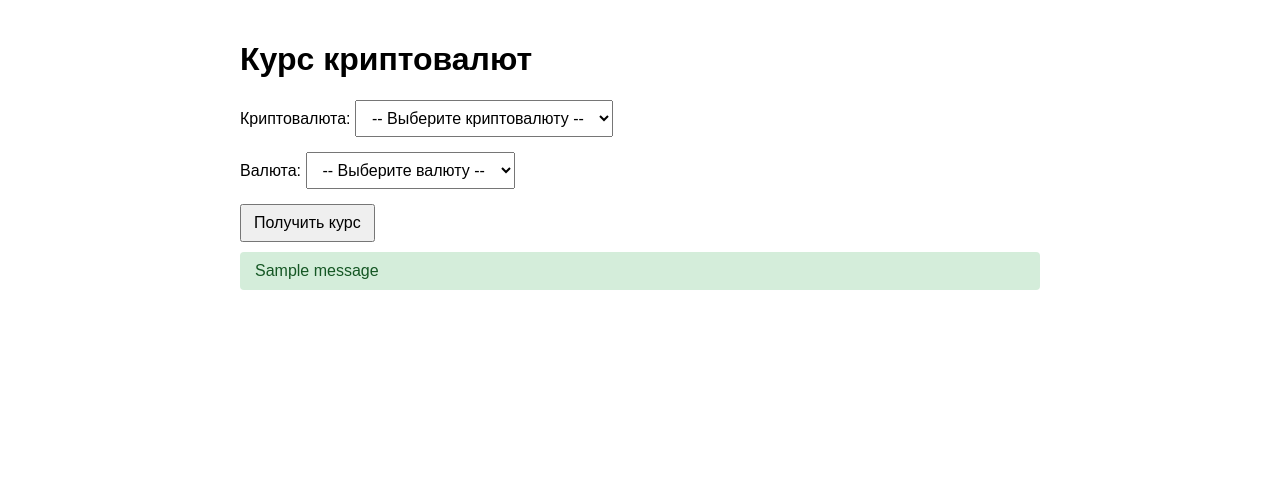
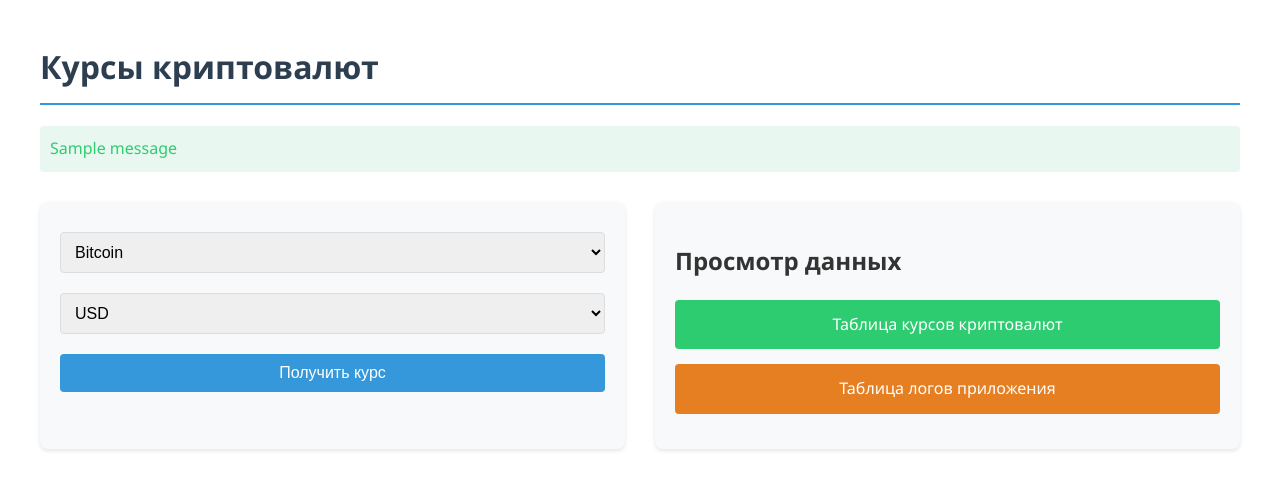
Before and after one commit to hauptmann1971/crypto_app, a Flask app: page / in a window 1280 px wide. Shown: the top 490 px of the page. Run offline with Flask 2, Linux system fonts and the light colour scheme; one stand-in notice (Sample message) is shown; a database or web service that is not in the repository returns one stand-in record (values such as "Sample title"); data that the repository does not hold is empty; parts of the project's set-up code (start-up, migrations or seed data) failed here and were passed over.

```diff
--- a/templates/index.html
+++ b/templates/index.html
@@ -3,85 +3,155 @@
 <head>
     <meta charset="UTF-8">
     <meta name="viewport" content="width=device-width, initial-scale=1.0">
-    <title>Курс криптовалют</title>
+    <title>Crypto App</title>
     <style>
         body {
-            font-family: Arial, sans-serif;
-            max-width: 800px;
+            font-family: 'Segoe UI', Tahoma, Geneva, Verdana, sans-serif;
+            line-height: 1.6;
+            margin: 0;
+            padding: 20px;
+            color: #333;
+            max-width: 1200px;
             margin: 0 auto;
+        }
+        h1 {
+            color: #2c3e50;
+            border-bottom: 2px solid #3498db;
+            padding-bottom: 10px;
+        }
+        .container {
+            display: grid;
+            grid-template-columns: 1fr 1fr;
+            gap: 30px;
+            margin-top: 30px;
+        }
+        .form-section, .tables-section {
+            background-color: #f8f9fa;
             padding: 20px;
-        }
-        .form-group {
-            margin-bottom: 15px;
+            border-radius: 8px;
+            box-shadow: 0 2px 4px rgba(0,0,0,0.1);
         }
         select, button {
-            padding: 8px 12px;
+            width: 100%;
+            padding: 10px;
+            margin: 10px 0;
+            border: 1px solid #ddd;
+            border-radius: 4px;
             font-size: 16px;
         }
-        .result {
+        button {
+            background-color: #3498db;
+            color: white;
+            border: none;
+            cursor: pointer;
+            transition: background-color 0.3s;
+        }
+        button:hover {
+            background-color: #2980b9;
+        }
+        .table-btn {
+            display: block;
+            text-align: center;
+            margin: 15px 0;
+            padding: 12px;
+            text-decoration: none;
+            color: white;
+            border-radius: 4px;
+        }
+        .messages {
+            margin: 20px 0;
+        }
+        .success {
+            color: #2ecc71;
+            padding: 10px;
+            background-color: #e8f8f0;
+            border-radius: 4px;
+        }
+        .error {
+            color: #e74c3c;
+            padding: 10px;
+            background-color: #fae8e6;
+            border-radius: 4px;
+        }
+        .last-rate {
             margin-top: 20px;
             padding: 15px;
-            border: 1px solid #ddd;
-            border-radius: 5px;
-            background-color: #f9f9f9;
-        }
-        .alert {
-            padding: 10px 15px;
-            margin: 10px 0;
+            background-color: #e8f4fc;
             border-radius: 4px;
         }
-        .alert-success {
-            background-color: #d4edda;
-            color: #155724;
+        .last-rate h3 {
+            margin-top: 0;
+            color: #2c3e50;
         }
-        .alert-error {
-            background-color: #f8d7da;
-            color: #721c24;
+        .last-rate p {
+            margin-bottom: 0;
+            font-size: 18px;
         }
     </style>
 </head>
 <body>
-    <h1>Курс криптовалют</h1>
+    <h1>Курсы криптовалют</h1>
 
-    <form method="POST">
-        <div class="form-group">
-            <label for="crypto">Криптовалюта:</label>
-            <select name="crypto" id="crypto" required>
+    <div class="messages">
+        {% with messages = get_flashed_messages(with_categories=true) %}
+            {% if messages %}
+                {% for category, message in messages %}
+                    <div class="{{ category }}">{{ message }}</div>
+                {% endfor %}
+            {% endif %}
+        {% endwith %}
+    </div>
+
+    <div class="container">
+        <div class="form-section">
+            <form method="POST" action="/">
+                <select name="crypto" required>
                     <option value="">-- Выберите криптовалюту --</option>
                     {% for crypto in cryptos %}
-                <option value="{{ crypto }}">{{ crypto|upper }}</option>
+                        <option value="{{ crypto }}"
+                            {% if (request.method == 'GET' and crypto == 'bitcoin') or
+                                  (request.method == 'POST' and request.form.get('crypto') == crypto) %}selected{% endif %}>
+                            {{ crypto|title }}
+                        </option>
                     {% endfor %}
                 </select>
-        </div>
 
-        <div class="form-group">
-            <label for="currency">Валюта:</label>
-            <select name="currency" id="currency" required>
+                <select name="currency" required>
                     <option value="">-- Выберите валюту --</option>
                     {% for currency in currencies %}
-                <option value="{{ currency }}">{{ currency|upper }}</option>
+                        <option value="{{ currency }}"
+                            {% if (request.method == 'GET' and currency == 'usd') or
+                                  (request.method == 'POST' and request.form.get('currency') == currency) %}selected{% endif %}>
+                            {{ currency|upper }}
+                        </option>
                     {% endfor %}
                 </select>
-        </div>
 
                 <button type="submit">Получить курс</button>
             </form>
+        </div>
 
-    {% with messages = get_flashed_messages(with_categories=true) %}
-        {% if messages %}
-            {% for category, message in messages %}
-                <div class="alert alert-{{ 'success' if category == 'success' else 'error' }}">
-                    {{ message }}
-                </div>
-            {% endfor %}
-        {% endif %}
-    {% endwith %}
+        <div class="tables-section">
+            <h2>Просмотр данных</h2>
+            <a href="/crypto_table" class="table-btn" style="background-color: #2ecc71;">
+                Таблица курсов криптовалют
+            </a>
+            <a href="/log_table" class="table-btn" style="background-color: #e67e22;">
+                Таблица логов приложения
+            </a>
 
-    {% if rate is not none %}
-    <div class="result">
-        <h3>Результат:</h3>
-        <p>Курс: <strong>{{ rate }}</strong></p>
+            {% if rate %}
+                <div class="last-rate">
+                    <h3>Последний полученный курс:</h3>
+                    <p>
+                        <strong>
+                            {{ request.form.get('crypto', 'bitcoin')|upper }}/{{ request.form.get('currency', 'usd')|upper }}:
+                        </strong>
+                        {{ "%.4f"|format(rate) }}
+                    </p>
                 </div>
             {% endif %}
+        </div>
+    </div>
 </body>
 </html>
```
Also changed, not shown: templates/data_table.html (+100 -9 lines). Lines whose indentation alone changed are shown as unchanged.
